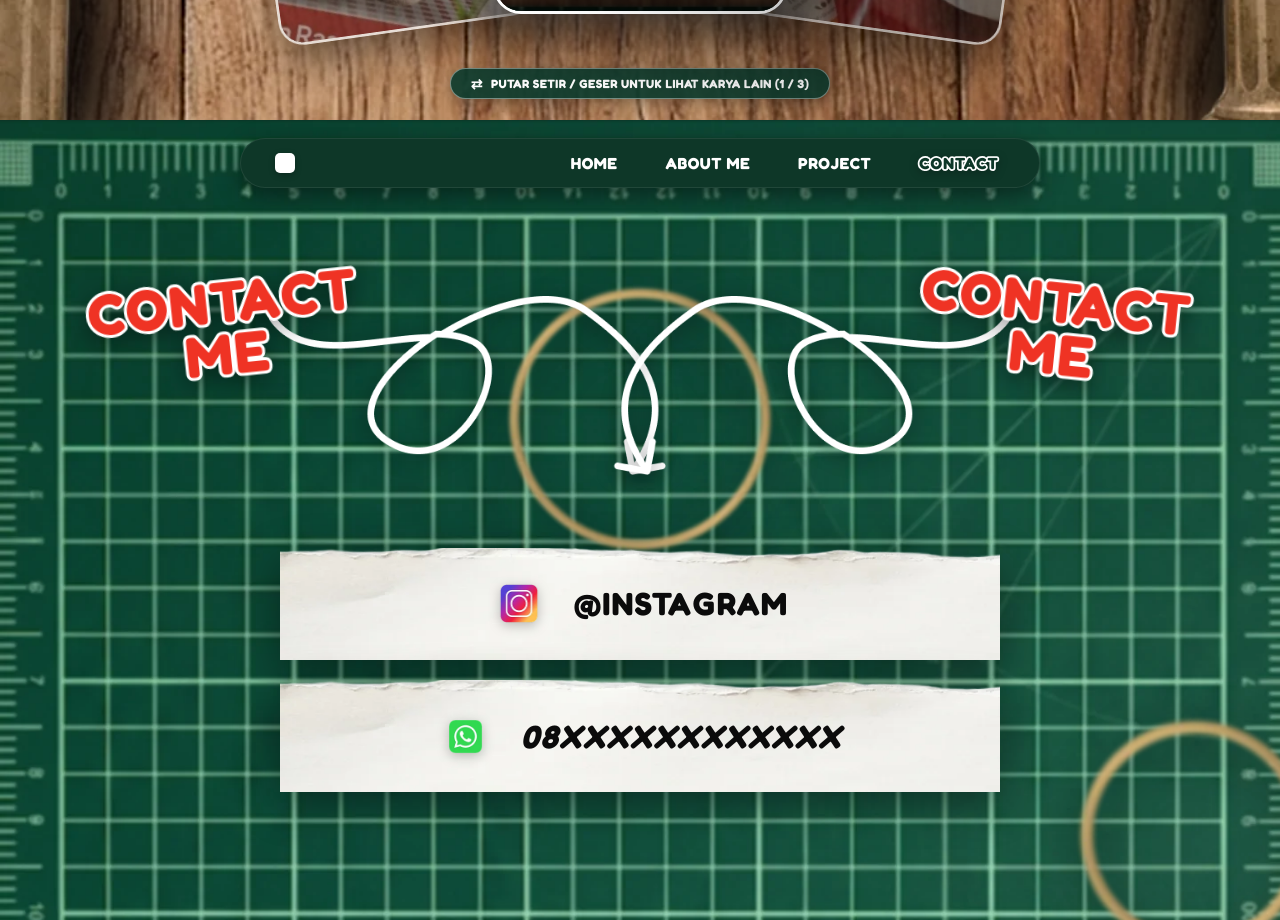
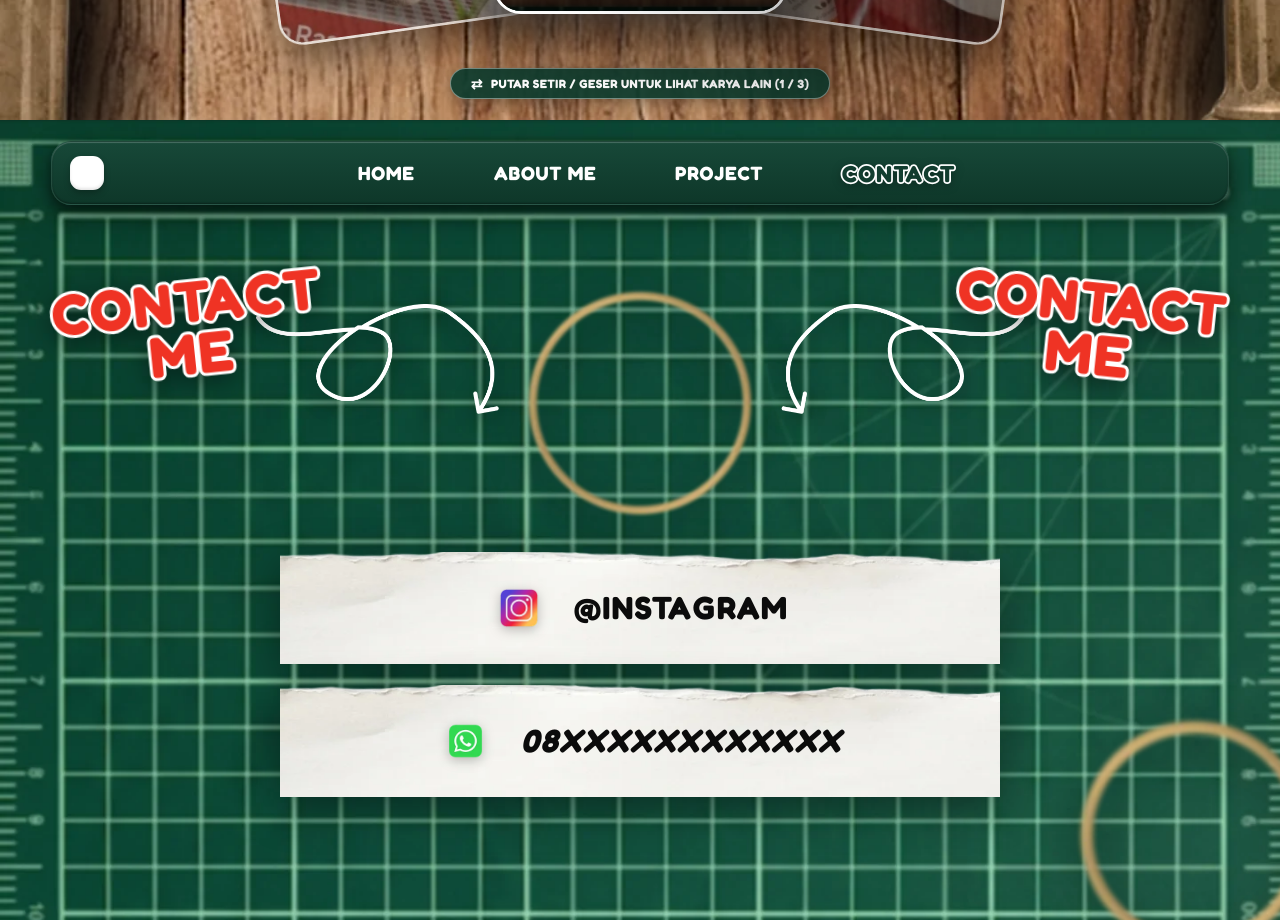
Before and after one commit to mraihanaulia22-ux/web-porotoflio-design-1, a React (Vite) app: page / in a window 1280 px wide. Shown: the part 2280-3200 px from the top of the page. Built offline with nearby package versions, Linux system fonts and the light colour scheme.

Commit message:
style: match contact navbar 100% to home navbar, spread CONTACT ME titles, and scale down curly arrows

```diff
--- a/src/App.css
+++ b/src/App.css
@@ -2907,84 +2907,28 @@
   filter: drop-shadow(0 12px 24px rgba(0, 0, 0, 0.45));
 }
 
-/* Contact Top Navbar */
+/* Contact Top Navbar - Identik 100% dengan Navbar Home */
 .contact-navbar-wrapper {
-  width: 100%;
-  padding-top: clamp(12px, 2.2vh, 22px);
+  position: absolute;
+  top: 0;
+  left: 0;
+  width: 100%;
+  padding-top: clamp(14px, 2.6vh, 26px);
   display: flex;
   justify-content: center;
-  z-index: 50;
-}
-
-.contact-navbar-container {
-  width: clamp(360px, 68vw, 800px);
-  height: clamp(50px, 6.2vh, 60px);
-  background: #0e3728;
-  border-radius: 999px;
-  display: flex;
-  align-items: center;
-  justify-content: space-between;
-  padding: 0 clamp(18px, 2.8vw, 34px);
-  box-shadow: 0 8px 24px rgba(0, 0, 0, 0.45);
-  border: 1px solid rgba(255, 255, 255, 0.08);
-}
-
-.contact-navbar-logo-box {
-  width: clamp(20px, 2.4vh, 26px);
-  height: clamp(20px, 2.4vh, 26px);
-  background: #ffffff;
-  border-radius: 5px;
-  box-shadow: 0 2px 6px rgba(0, 0, 0, 0.25);
-  flex-shrink: 0;
-}
-
-.contact-nav-menu {
-  display: flex;
-  align-items: center;
-  gap: clamp(14px, 2.8vw, 40px);
-}
-
-.contact-nav-item {
-  background: none;
-  border: none;
-  outline: none;
-  cursor: pointer;
-  font-family: 'Fredoka', cursive, sans-serif;
-  font-size: clamp(15px, 2vh, 19px);
-  font-weight: 700;
-  color: #ffffff;
-  letter-spacing: 0.6px;
-  padding: 4px 6px;
-  transition: all 0.22s ease;
-}
-
-.contact-nav-item:hover {
-  transform: translateY(-1.5px);
-  color: #38b28c;
-}
-
-.contact-nav-item-active {
-  font-weight: 900;
-  color: #0e3728;
-  -webkit-text-stroke: 3.5px #ffffff;
-  paint-order: stroke fill;
-  letter-spacing: 1.2px;
-  text-shadow: 0 0 1px #ffffff;
-  filter: drop-shadow(0 2px 4px rgba(0, 0, 0, 0.25));
-}
-
-.contact-nav-item-active:hover {
-  color: #0e3728;
-  transform: scale(1.03);
+  z-index: 120;
+  pointer-events: auto;
 }
 
 /* Main Content Stage */
 .contact-stage-content {
   position: relative;
   width: 100%;
-  max-width: 1300px;
-  height: calc(100vh - clamp(65px, 8.5vh, 85px));
-  margin: 0 auto;
+  max-width: 1320px;
+  height: calc(100vh - clamp(70px, 9.5vh, 95px));
+  margin-top: clamp(65px, 9vh, 90px);
+  margin-left: auto;
+  margin-right: auto;
   display: flex;
   flex-direction: column;
   align-items: center;
@@ -2994,7 +2938,7 @@
 /* Center Golden Ring */
 .contact-center-ring-wrapper {
   position: absolute;
-  top: clamp(65px, 12vh, 110px);
+  top: clamp(60px, 12vh, 105px);
   left: 50%;
   transform: translateX(-50%);
   z-index: 6;
@@ -3002,15 +2946,15 @@
 }
 
 .contact-ring-center {
-  width: clamp(180px, 23vw, 270px);
+  width: clamp(160px, 20vw, 230px);
   height: auto;
   filter: drop-shadow(0 12px 24px rgba(0, 0, 0, 0.48));
 }
 
-/* Double Red Sticker Titles "CONTACT ME" - Besar & Gagah seperti Section 1 */
+/* Double Red Sticker Titles "CONTACT ME" - Digeser Lebih ke Tepi Kiri & Kanan */
 .contact-sticker-title {
   position: absolute;
-  top: clamp(55px, 11vh, 100px);
+  top: clamp(50px, 10.5vh, 95px);
   display: flex;
   flex-direction: column;
   align-items: center;
@@ -3028,30 +2972,30 @@
 }
 
 .contact-title-left {
-  left: clamp(24px, 7vw, 120px);
+  left: clamp(18px, 4.2vw, 75px);
   transform: rotate(-6deg);
 }
 
 .contact-title-right {
-  right: clamp(24px, 7vw, 120px);
+  right: clamp(18px, 4.2vw, 75px);
   transform: rotate(6deg);
 }
 
-/* Curly Arrows - Gambar Asli User */
+/* Curly Arrows - Dikecilkan Rapi Agar Tidak Tabrakan */
 .curly-arrow-wrapper {
   position: absolute;
-  top: clamp(75px, 13.5vh, 125px);
-  width: clamp(260px, 31vw, 420px);
+  top: clamp(75px, 14vh, 125px);
+  width: clamp(160px, 19vw, 260px);
   z-index: 12;
   pointer-events: none;
 }
 
 .arrow-left-wrapper {
-  left: clamp(150px, 21vw, 340px);
+  left: clamp(130px, 20vw, 300px);
 }
 
 .arrow-right-wrapper {
-  right: clamp(150px, 21vw, 340px);
+  right: clamp(130px, 20vw, 300px);
 }
 
 .curly-arrow-img {
--- a/src/components/ContactSection.jsx
+++ b/src/components/ContactSection.jsx
@@ -32,21 +32,26 @@ const ContactSection = ({ onNavigate, isInView = true }) => {
         loading="lazy"
       />
 
-      {/* Top Header Navbar */}
+      {/* Top Header Navbar - Mengikuti style navbar Home 100% */}
       <header className="contact-navbar-wrapper">
-        <nav className="contact-navbar-container">
+        <nav className="navbar-container">
           {/* White square icon logo di kiri navbar */}
-          <div className="contact-navbar-logo-box" aria-hidden="true" />
+          <div
+            className="nav-square-btn"
+            onClick={() => onNavigate(0)}
+            title="Kembali ke Home"
+            aria-label="Kembali ke Home"
+          />
 
           {/* Navigation Menu Buttons */}
-          <div className="contact-nav-menu">
+          <div className="nav-menu">
             {navItems.map((item, idx) => {
               const isActive = item === 'CONTACT';
               return (
                 <button
                   key={item}
                   type="button"
-                  className={`contact-nav-item ${isActive ? 'contact-nav-item-active' : ''}`}
+                  className={`nav-item ${isActive ? 'nav-item-active' : ''}`}
                   onClick={() => onNavigate(idx)}
                 >
                   {item}
```
